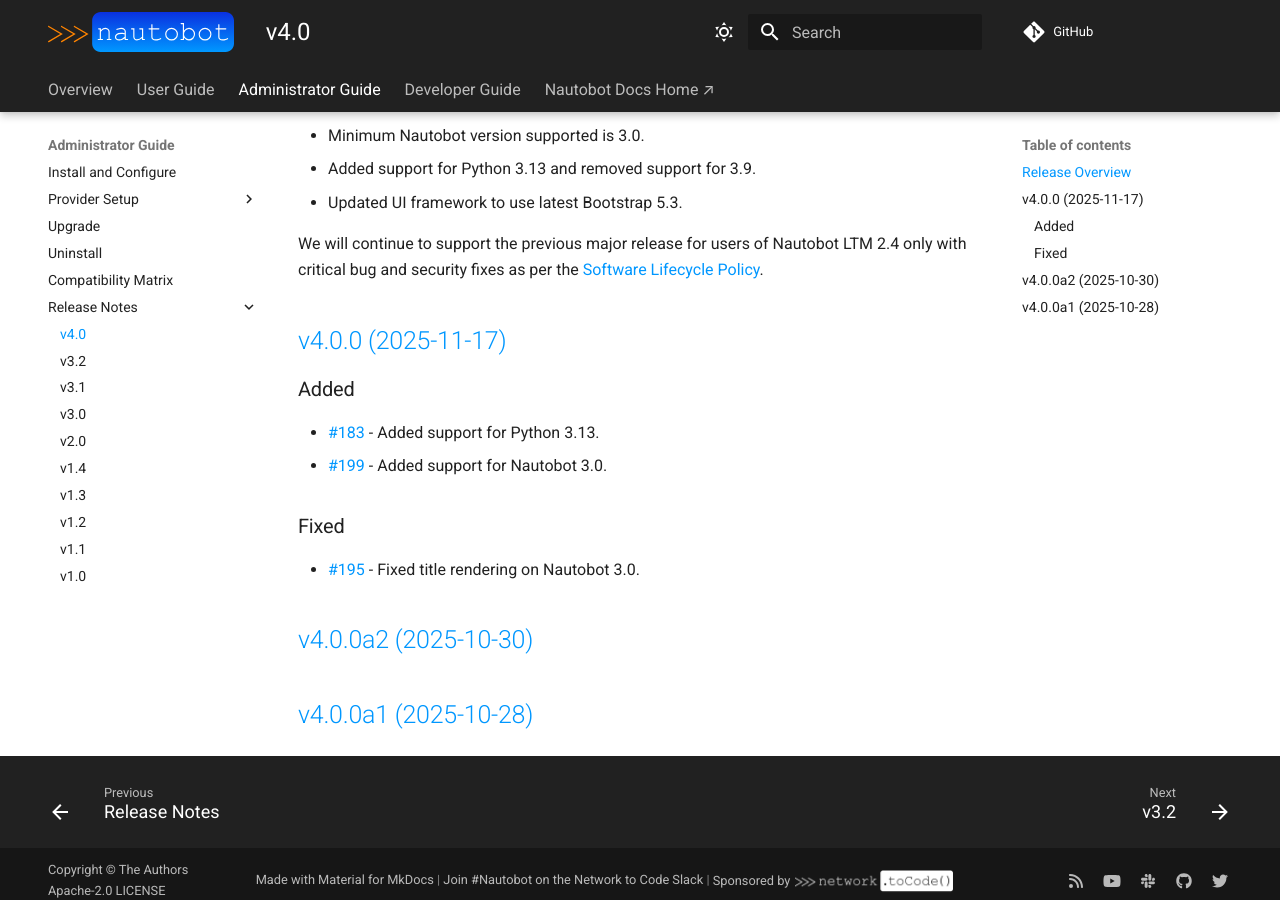
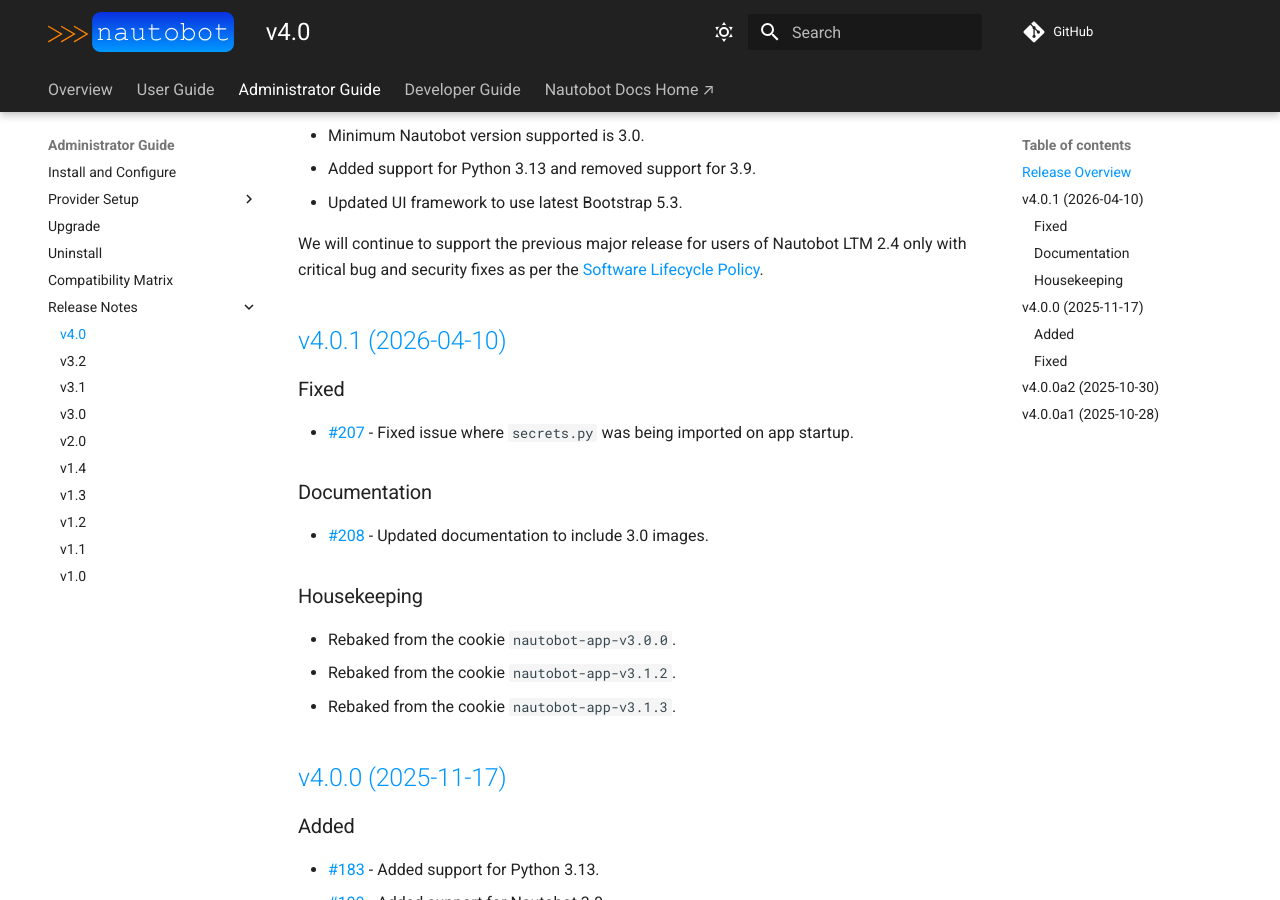
Before and after one commit to nautobot/nautobot-app-secrets-providers, an MkDocs documentation site: the page built from docs/admin/release_notes/version_4.0.md, in a window 1280 px wide and 900 px high, scrolled down 356 px. Built offline with MkDocs 1.6.1 and Material for MkDocs 9.7.7, drawn with Linux system fonts in a browser that asks for light colours; comment, search, counter and statistics services are not loaded.

Commit message:
prepare release v4.0.1

```diff
--- a/docs/admin/release_notes/version_4.0.md
+++ b/docs/admin/release_notes/version_4.0.md
@@ -15,6 +15,22 @@
 
 <!-- towncrier release notes start -->
 
+## [v4.0.1 (2026-04-10)](https://github.com/nautobot/nautobot-app-secrets-providers/releases/tag/v4.0.1)
+
+### Fixed
+
+- [#207](https://github.com/nautobot/nautobot-app-secrets-providers/issues/207) - Fixed issue where `secrets.py` was being imported on app startup.
+
+### Documentation
+
+- [#208](https://github.com/nautobot/nautobot-app-secrets-providers/issues/208) - Updated documentation to include 3.0 images.
+
+### Housekeeping
+
+- Rebaked from the cookie `nautobot-app-v3.0.0`.
+- Rebaked from the cookie `nautobot-app-v3.1.2`.
+- Rebaked from the cookie `nautobot-app-v3.1.3`.
+
 ## [v4.0.0 (2025-11-17)](https://github.com/nautobot/nautobot-app-secrets-providers/releases/tag/v4.0.0)
 
 ### Added
--- a/pyproject.toml
+++ b/pyproject.toml
@@ -1,6 +1,6 @@
 [tool.poetry]
 name = "nautobot-secrets-providers"
-version = "4.0.1a0"
+version = "4.0.1"
 description = "Nautobot Secrets Providers App"
 authors = ["Network to Code, LLC <info@networktocode.com>"]
 license = "Apache-2.0"
```
Also changed, not shown: 6 other files.
